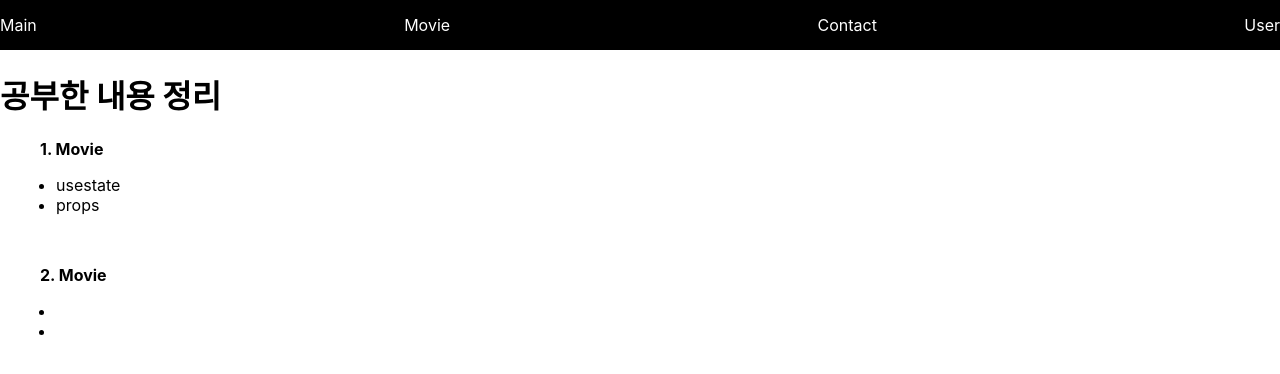
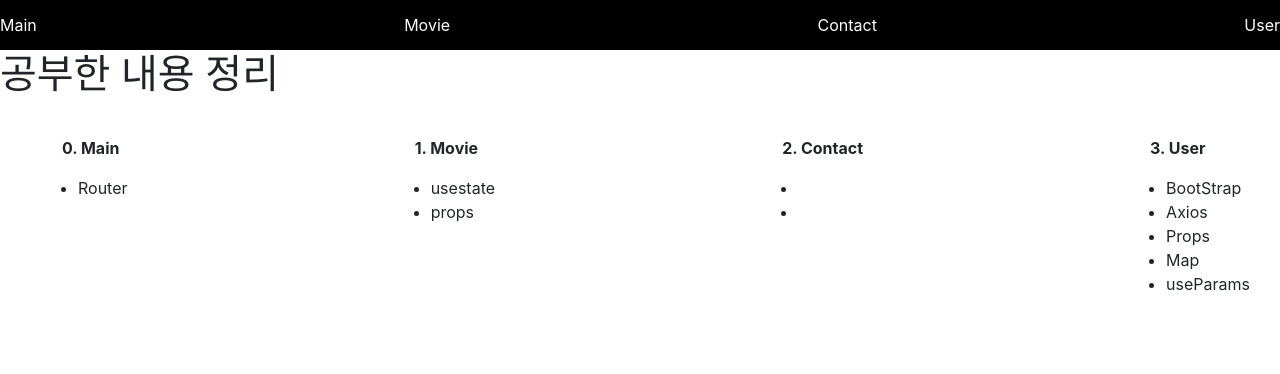
Before and after one commit to Jay881111/react-study, a React (Create React App) app in the folder react_for_study/: page / in a window 1280 px wide. Shown: the top 374 px of the page. Built offline with nearby package versions, Linux system fonts and the light colour scheme.

Commit message:
added param

```diff
--- a/react_for_study/package.json
+++ b/react_for_study/package.json
@@ -7,6 +7,7 @@
     "@testing-library/react": "^13.4.0",
     "@testing-library/user-event": "^13.5.0",
     "axios": "^1.3.4",
+    "bootstrap": "^5.3.0-alpha1",
     "react": "^18.2.0",
     "react-dom": "^18.2.0",
     "react-router-dom": "^6.8.2",
--- a/react_for_study/public/index.html
+++ b/react_for_study/public/index.html
@@ -13,6 +13,12 @@
       user's mobile device or desktop. See https://developers.google.com/web/fundamentals/web-app-manifest/
     -->
     <link rel="manifest" href="%PUBLIC_URL%/manifest.json" />
+    <link
+      href="https://cdn.jsdelivr.net/npm/bootstrap@5.3.0-alpha1/dist/css/bootstrap.min.css"
+      rel="stylesheet"
+      integrity="sha384-GLhlTQ8iRABdZLl6O3oVMWSktQOp6b7In1Zl3/Jr59b6EGGoI1aFkw7cmDA6j6gD"
+      crossorigin="anonymous"
+    />
     <!--
       Notice the use of %PUBLIC_URL% in the tags above.
       It will be replaced with the URL of the `public` folder during the build.
--- a/react_for_study/src/App.js
+++ b/react_for_study/src/App.js
@@ -5,6 +5,7 @@ import { Routes, Route } from "react-router-dom";
 import Contact from "./components/Contact";
 import Main from "./components/Main";
 import Users from "./components/Users";
+import User from "./components/User";
 
 function App() {
   return (
@@ -15,6 +16,7 @@ function App() {
         <Route path="/movie" element={<MovieForm />} />
         <Route path="/contact" element={<Contact />} />
         <Route path="/users" element={<Users />} />
+        <Route path="/users/:id" element={<User />} />
       </Routes>
     </div>
   );
--- a/react_for_study/src/components/Main.css
+++ b/react_for_study/src/components/Main.css
@@ -9,3 +9,10 @@ ul > p {
 ul {
   margin-bottom: 50px;
 }
+
+.Main {
+  display: flex;
+  width: full;
+  justify-content: space-between;
+  padding: 30px;
+}
--- a/react_for_study/src/components/Main.js
+++ b/react_for_study/src/components/Main.js
@@ -5,16 +5,30 @@ function Main() {
   return (
     <div>
       <h1>공부한 내용 정리</h1>
+      <div className="Main">
+        <ul>
+          <p>0. Main</p>
+          <li>Router</li>
+        </ul>
         <ul>
           <p>1. Movie</p>
           <li>usestate</li>
           <li>props</li>
         </ul>
         <ul>
-        <p>2. Movie</p>
+          <p>2. Contact</p>
           <li></li>
           <li></li>
         </ul>
+        <ul>
+          <p>3. User</p>
+          <li>BootStrap</li>
+          <li>Axios</li>
+          <li>Props</li>
+          <li>Map</li>
+          <li>useParams</li>
+        </ul>
+      </div>
     </div>
   );
 }
--- /dev/null
+++ b/react_for_study/src/components/Spinner.css
@@ -0,0 +1,6 @@
+.spinner-border {
+  display: flex;
+  margin-left: auto;
+  margin-right: auto;
+  margin-top: 30px;
+}
--- a/react_for_study/src/components/Spinner.js
+++ b/react_for_study/src/components/Spinner.js
@@ -1,9 +1,9 @@
 import React from "react";
-
+import "./Spinner.css";
 const Spinner = () => {
   return (
     <div
-      className="spinner-border"
+      className="spinner-border text-primary"
       style={{ width: "3rem", height: "3rem" }}
       role="status"
     >
--- a/react_for_study/src/components/User.js
+++ b/react_for_study/src/components/User.js
@@ -17,13 +17,14 @@ const User = () => {
         setLoading(false);
       });
   }, [id]);
-
+  console.log("userdetail", user);
   const userDetail = loading ? (
     <Spinner />
   ) : (
     <div>
-      <div>{user.name}</div>
-      <div>{user.email}</div>
+      <div>Name: {user.name}</div>
+      <div>Email: {user.email}</div>
+      <div>Phone: {user.phone}</div>
     </div>
   );
 
--- a/react_for_study/src/components/UserList.js
+++ b/react_for_study/src/components/UserList.js
@@ -1,4 +1,5 @@
 import React from "react";
+import { Link } from "react-router-dom";
 import "./Users.css";
 
 const UserList = ({ users }) => {
@@ -7,9 +8,9 @@ const UserList = ({ users }) => {
     <div className="card_set">
       {users.map((user) => {
         return (
-          <div className="card" key={user.id}>
+          <Link to={`/users/${user.id}`} key={user.id} className="card">
             <div className="card-body"> {user.name}</div>
-          </div>
+          </Link>
         );
       })}
     </div>
@@ -17,3 +18,7 @@ const UserList = ({ users }) => {
 };
 
 export default UserList;
+
+{
+  /* <Link to={`/users/${user.id}`} key={user.id}></Link> */
+}
--- a/react_for_study/src/components/Users.css
+++ b/react_for_study/src/components/Users.css
@@ -2,11 +2,17 @@
   border: 1px solid black;
   text-align: center;
   width: 500px;
+  border: 1px solid black;
+  margin-top: 2px;
+  margin-left: auto;
+  margin-right: auto;
+}
+
+.card-body {
+  padding: 5px;
+  color: black;
 }
 
 .card_set {
   width: full;
-  /* margin-left: auto;
-  margin-right: auto; */
-  align-items: center;
 }
--- a/react_for_study/src/components/Users.js
+++ b/react_for_study/src/components/Users.js
@@ -15,6 +15,7 @@ const Users = () => {
       setLoading(false);
     });
   }, []);
+  console.log("users", users);
 
   return (
     <div>
```
Also changed, not shown: 1 other file (tests, documents, lock files or other folders). Lines whose indentation alone changed are shown as unchanged.
